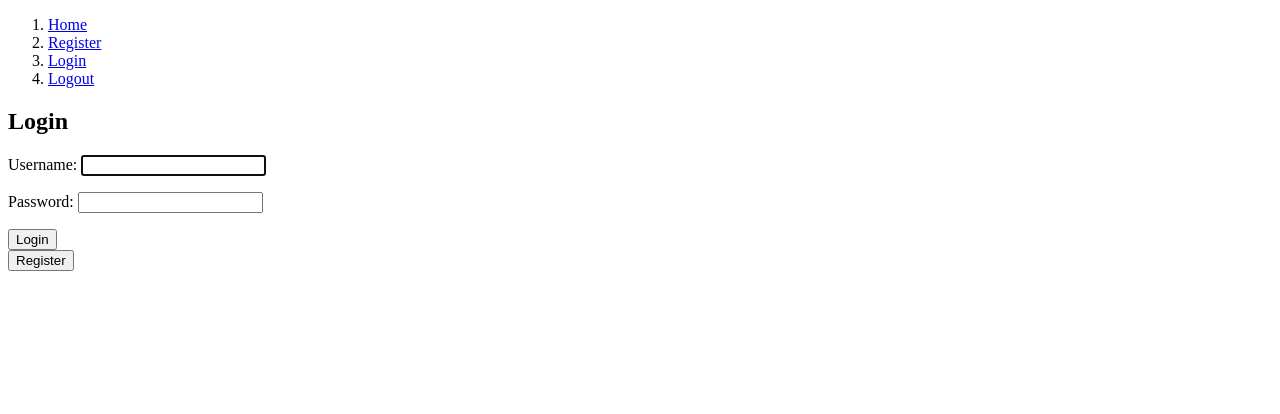
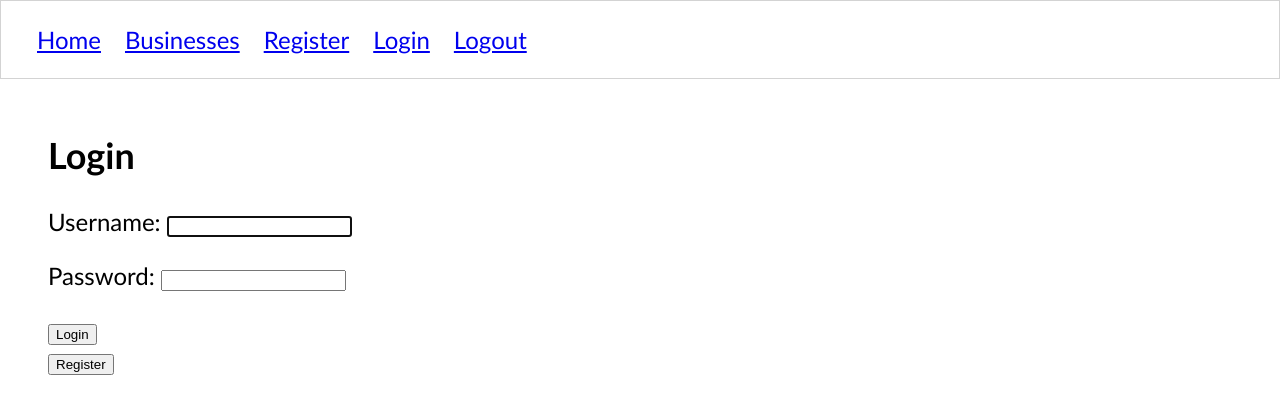
Before and after one commit to castlesmadeofcode/Stay-Safr, a Django app: a page that uses capstoneapp/templates/shared/base.html in a window 1280 px wide. Shown: the top 414 px of the page. Run offline with Django 3.2, Linux system fonts and the light colour scheme.

Commit message:
add, edit, and delete are now working for businesses

```diff
--- a/capstoneapp/models/business.py
+++ b/capstoneapp/models/business.py
@@ -8,7 +8,7 @@ class Business(models.Model):
 
     name = models.CharField(max_length=50)
     customer = models.ForeignKey(Customer, on_delete=models.DO_NOTHING)
-    price = models.FloatField()
+    price = models.IntegerField()
     description = models.CharField(max_length=255)
     phone_number = models.IntegerField()
     location = models.CharField(max_length=75, null=True)
--- /dev/null
+++ b/capstoneapp/static/styles/base.css
@@ -0,0 +1,22 @@
+body {
+  margin: 0;
+  padding: 0;
+  font-size: 1.5em;
+  font-family: "Gill Sans", "Gill Sans MT", Calibri, "Trebuchet MS", sans-serif;
+}
+
+.main-content {
+  padding: 1em 2em;
+}
+
+.navList {
+  list-style-type: none;
+  display: flex;
+  border: 1px solid lightgray;
+  padding: 1em;
+  margin: 0;
+}
+
+.navList__route {
+  margin: 0 0.5em;
+}
--- a/capstoneapp/templates/shared/base.html
+++ b/capstoneapp/templates/shared/base.html
@@ -6,7 +6,7 @@
     <meta charset="utf-8">
     <title>Capstone</title>
 
-    {% comment %} <link rel="stylesheet" href="{% static 'styles/base.css' %}" /> {% endcomment %}
+    <link rel="stylesheet" href="{% static 'styles/base.css' %}" />
 
     {% block css %}
     {% endblock %}
@@ -17,6 +17,7 @@
     <nav id="site-nav">
         <ol class="navList">
             <li class="navList__route"><a href="{% url 'capstoneapp:home' %}">Home</a></li>
+            <li class="navList__route"><a href="{% url 'capstoneapp:businesses' %}">Businesses</a></li>
             <li class="navList__route"><a href="{% url 'capstoneapp:register' %}">Register</a></li>
             <li class="navList__route"><a href="{% url 'capstoneapp:login' %}">Login</a></li>
             <li class="navList__route"><a href="{% url 'capstoneapp:logout' %}">Logout</a></li>
--- a/capstoneapp/views/businesses/business_form.py
+++ b/capstoneapp/views/businesses/business_form.py
@@ -12,7 +12,7 @@ def get_business_types():
 def business_form(request):
     if request.method == 'GET':
         business_types = get_business_types()
-        template = 'businesses/form.html'
+        template = 'businesses/business_form.html'
         context = {
             'all_business_types': business_types
         }
@@ -25,7 +25,7 @@ def business_edit_form(request, business_id):
     if request.method == 'GET':
         business = get_business(business_id)
         business_types = get_business_types
-        template = 'businesses/form.html'
+        template = 'businesses/business_form.html'
         context = {
             'business': business,
             'all_business_types': business_types
--- a/capstoneapp/views/businesses/business_list.py
+++ b/capstoneapp/views/businesses/business_list.py
@@ -8,7 +8,7 @@ def business_list(request):
     if request.method == 'GET':
         all_businesses = Business.objects.all()
 
-        template = 'businesses/list.html'
+        template = 'businesses/business_list.html'
         context = {
             'all_businesses': all_businesses
         }
@@ -28,7 +28,7 @@ def business_list(request):
             phone_number = form_data['phone_number'],
             address = form_data['address'],
             website = form_data['website'],
-            business_type_id = form_data['business_type_id'],
+            business_type_id = form_data['business_type'],
             created_at = form_data['created_at']
         )
 
```
Also changed, not shown: capstoneapp/static/scripts/businesses.js (added, +21 -0 lines), capstoneapp/static/styles/businesses.css (added, +22 -0 lines), capstoneapp/templates/businesses/business_detail.html (+4 -4 lines), capstoneapp/templates/businesses/business_form.html (+3 -7 lines), capstoneapp/templates/businesses/business_list.html (+4 -7 lines), capstoneapp/views/businesses/business_details.py (+13 -9 lines), capstoneapp/migrations/0003_business_image.py (added), capstoneapp/migrations/0004_auto_20200617_1633.py (added).
